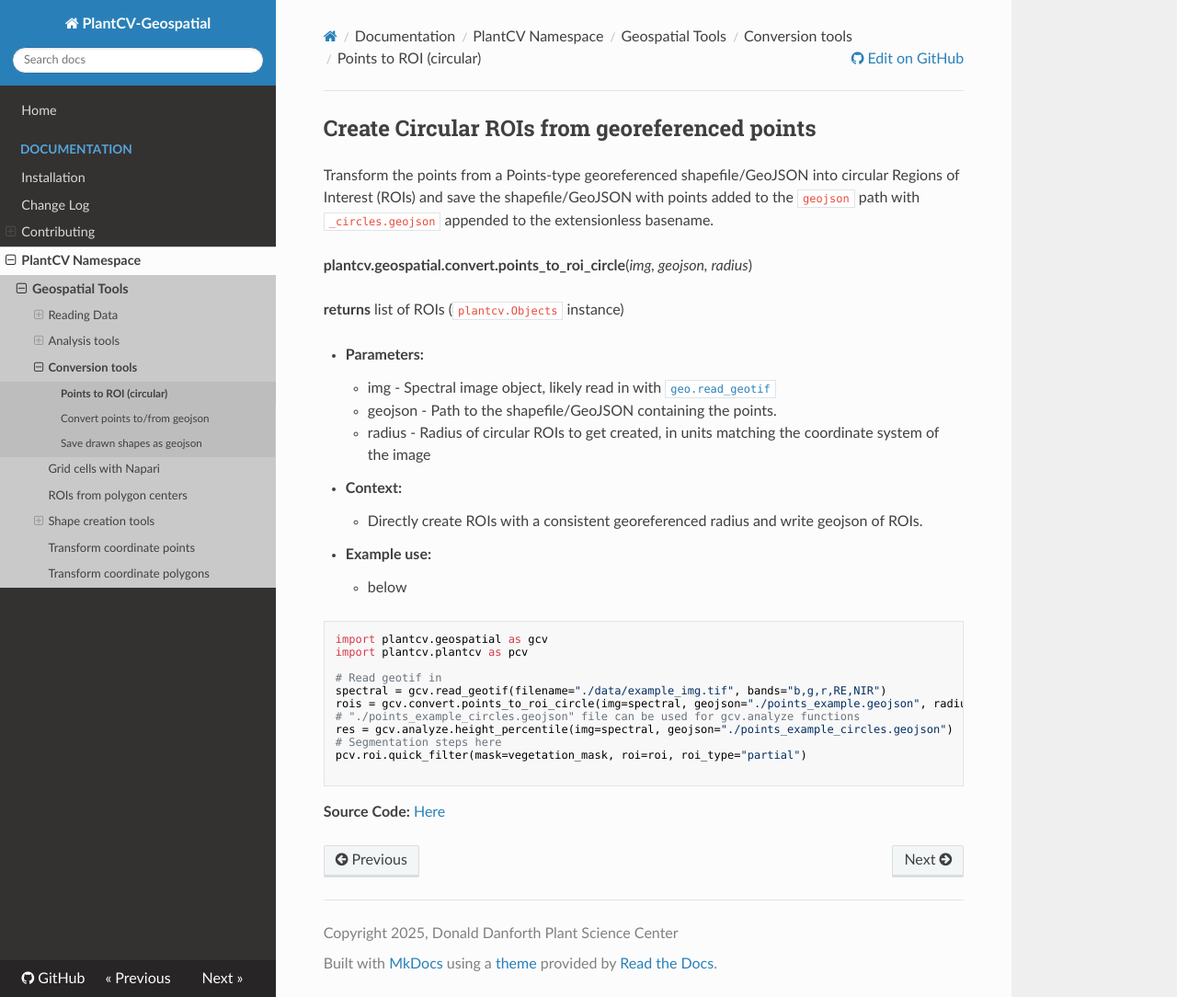
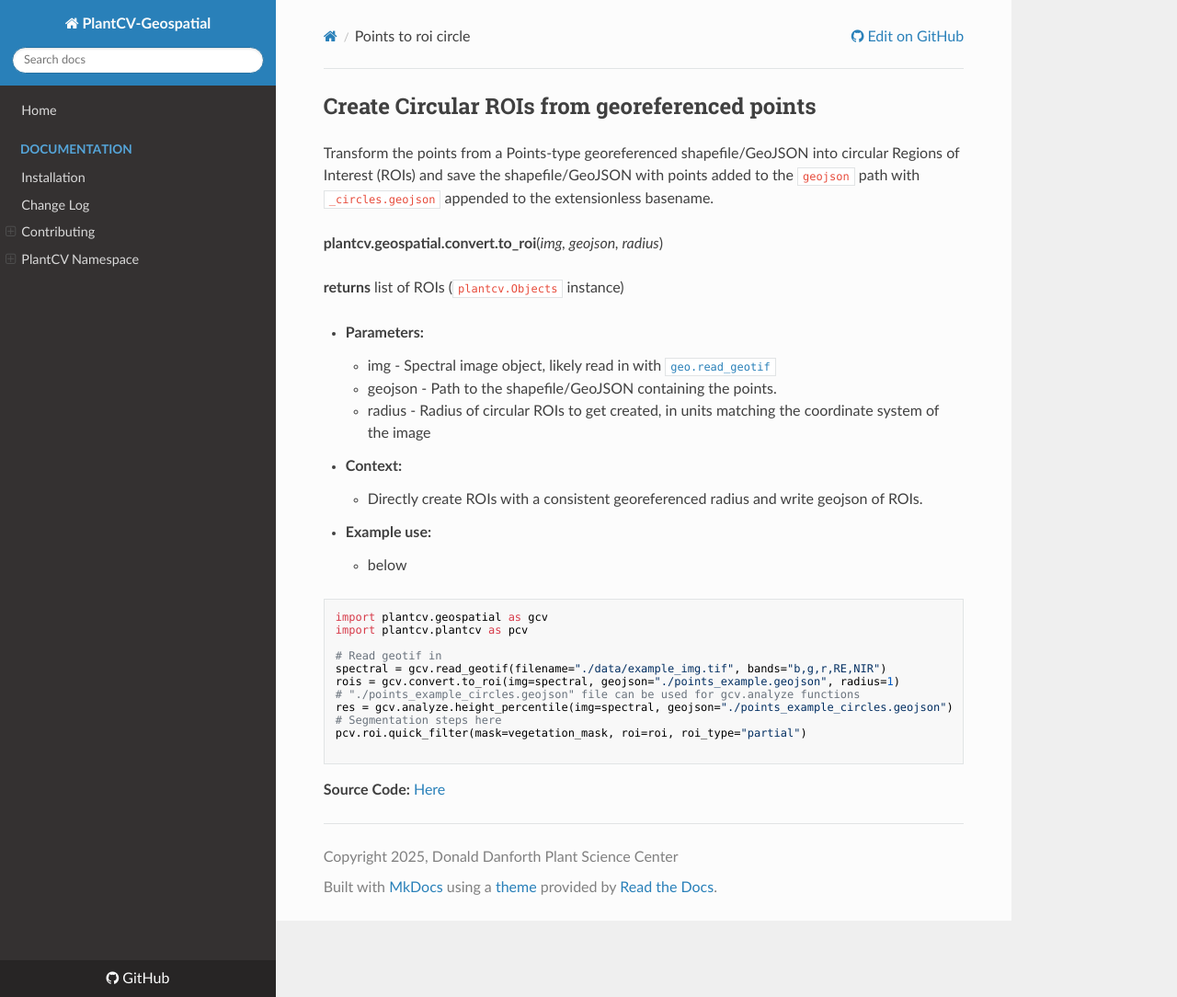
Before and after one commit to danforthcenter/plantcv-geospatial, an MkDocs documentation site: the page built from docs/points_to_roi_circle.md, in a window 1280 px wide and 1084 px high. Shown: the whole window at 92% size. Built offline with MkDocs 1.6.1, drawn with Linux system fonts in a browser that asks for light colours; nearby versions of some CDN libraries.

Commit message:
update docs

````diff
--- a/docs/changelog.md
+++ b/docs/changelog.md
@@ -21,9 +21,9 @@
 
 * v0.1dev: **geospatial.analyze.height_subtraction**(*dsm1, dsm0*)
 
-#### geospatial.convert.points_to_roi_circle
+#### geospatial.convert.to_roi
 
-* v0.1dev: rois = **geospatial.convert.points_to_roi_circle**(*img, geojson, radius*)
+* v0.1dev: rois = **geospatial.convert.to_roi**(*img, geojson, radius*)
 
 #### geospatial.convert.points
 
--- a/docs/points_to_roi_circle.md
+++ b/docs/points_to_roi_circle.md
@@ -2,7 +2,7 @@
 
 Transform the points from a Points-type georeferenced shapefile/GeoJSON into circular Regions of Interest (ROIs) and save the shapefile/GeoJSON with points added to the `geojson` path with `_circles.geojson` appended to the extensionless basename.
 
-**plantcv.geospatial.convert.points_to_roi_circle**(*img, geojson, radius*)
+**plantcv.geospatial.convert.to_roi**(*img, geojson, radius*)
 
 **returns** list of ROIs (`plantcv.Objects` instance)
 
@@ -24,7 +24,7 @@
 
 # Read geotif in
 spectral = gcv.read_geotif(filename="./data/example_img.tif", bands="b,g,r,RE,NIR")
-rois = gcv.convert.points_to_roi_circle(img=spectral, geojson="./points_example.geojson", radius=1)
+rois = gcv.convert.to_roi(img=spectral, geojson="./points_example.geojson", radius=1)
 # "./points_example_circles.geojson" file can be used for gcv.analyze functions
 res = gcv.analyze.height_percentile(img=spectral, geojson="./points_example_circles.geojson")
 # Segmentation steps here
@@ -32,4 +32,4 @@
 
 ```
 
-**Source Code:** [Here](https://github.com/danforthcenter/plantcv-geospatial/blob/main/plantcv/geospatial/convert/points_to_roi.py)
+**Source Code:** [Here](https://github.com/danforthcenter/plantcv-geospatial/blob/main/plantcv/geospatial/convert/to_roi.py)
--- a/mkdocs.yml
+++ b/mkdocs.yml
@@ -27,7 +27,7 @@
             - Analyze spectral indices: analyze_spectral_index.md
             - Analyze height (with subtraction): analyze_height_subtraction.md
         - Conversion tools:
-            - Points to ROI (circular): points_to_roi_circle.md
+            - Convert Points to ROI: to_roi.md
             - Convert points to/from geojson: convert_points.md
             - Save drawn shapes as geojson: shapes_to_geojson.md
         - Grid cells with Napari: napari_field_grid.md
````
